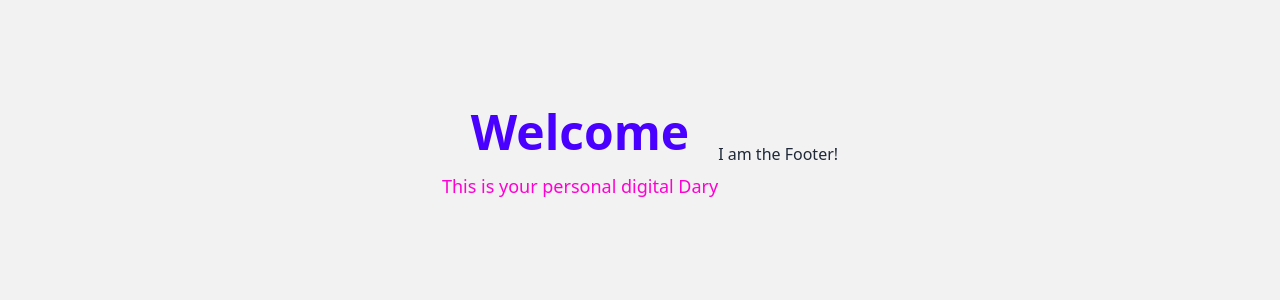
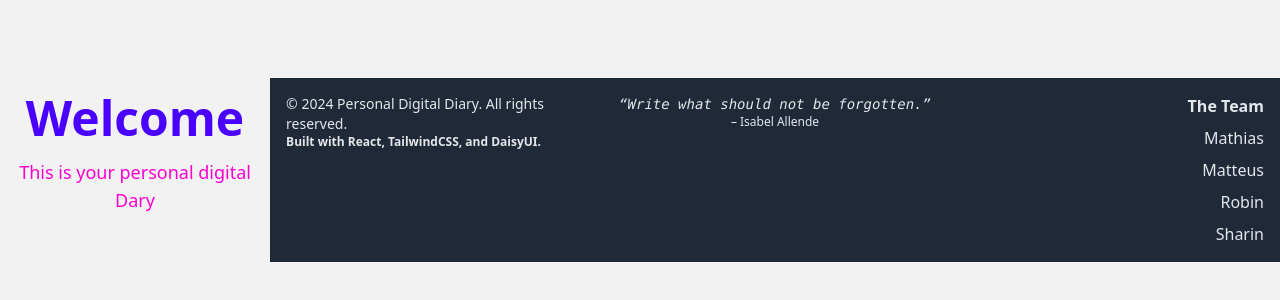
Before and after one commit to RobinGoerlach/Dicidiary, a React (Vite) app: page / in a window 1280 px wide. Shown: the part 246-546 px from the top of the page. Built offline with nearby package versions, Linux system fonts and the light colour scheme.

Commit message:
Update Footer: Add 'All rights reserved.' a quote and a section with 'The Team' with GitHub links for team members

```diff
--- a/src/components/Footer.jsx
+++ b/src/components/Footer.jsx
@@ -1,11 +1,76 @@
 const Footer = () => {
   return (
-    <>
-      <br />
-      <footer>
-        <p>I am the Footer!</p>
-      </footer>
-    </>
+    <footer className="p-4 bg-gray-800 text-gray-200 mt-8">
+      <div className="grid grid-cols-1 md:grid-cols-3 gap-4">
+        {/* Left Section */}
+        <div className="text-center md:text-left">
+          <p className="text-sm">
+            &copy; {new Date().getFullYear()} Personal Digital Diary. All rights
+            reserved.
+          </p>
+          <p className="text-xs font-semibold">
+            Built with React, TailwindCSS, and DaisyUI.
+          </p>
+        </div>
+
+        {/* Center Section (Optional Quote) */}
+        <div className="text-center">
+          <p className="italic text-sm font-mono">
+            “Write what should not be forgotten.”
+          </p>
+          <p className="text-xs">
+            <a href="https://www.isabelallende.com/">– Isabel Allende</a>
+          </p>
+        </div>
+
+        {/* Right Section */}
+        <div className="text-center md:text-right">
+          <h3 className="text-l font-bold mb-2">The Team</h3>
+          <ul className="space-y-2">
+            <li>
+              <a
+                href="https://github.com/MathiasZ91/"
+                target="_blank"
+                rel="noopener noreferrer"
+                className="hover:underline"
+              >
+                Mathias
+              </a>
+            </li>
+            <li>
+              <a
+                href="https://github.com/MatteusCampanatti/"
+                target="_blank"
+                rel="noopener noreferrer"
+                className="hover:underline"
+              >
+                Matteus
+              </a>
+            </li>
+            <li>
+              <a
+                href="https://github.com/Robin"
+                target="_blank"
+                rel="noopener noreferrer"
+                className="hover:underline"
+              >
+                Robin
+              </a>
+            </li>
+            <li>
+              <a
+                href="https://github.com/ShirinHajiesmaeili"
+                target="_blank"
+                rel="noopener noreferrer"
+                className="hover:underline"
+              >
+                Sharin
+              </a>
+            </li>
+          </ul>
+        </div>
+      </div>
+    </footer>
   );
 };
 
```
